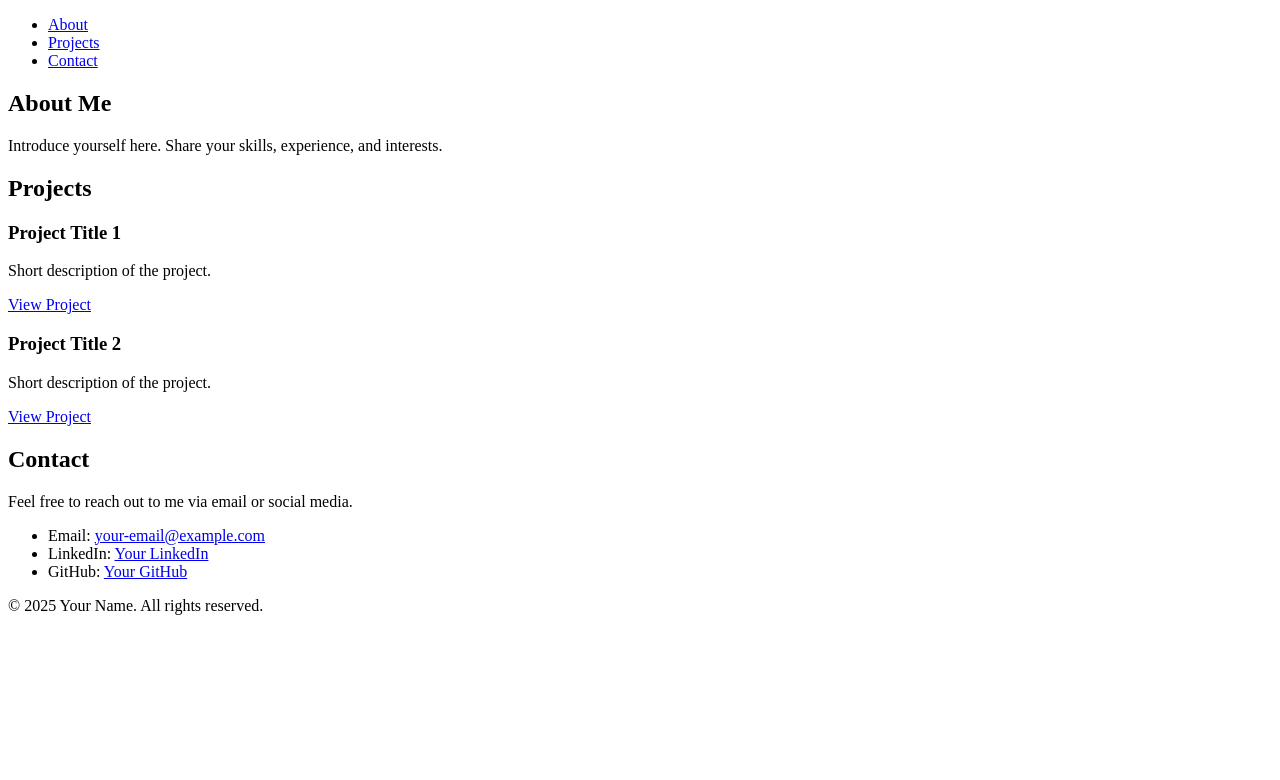
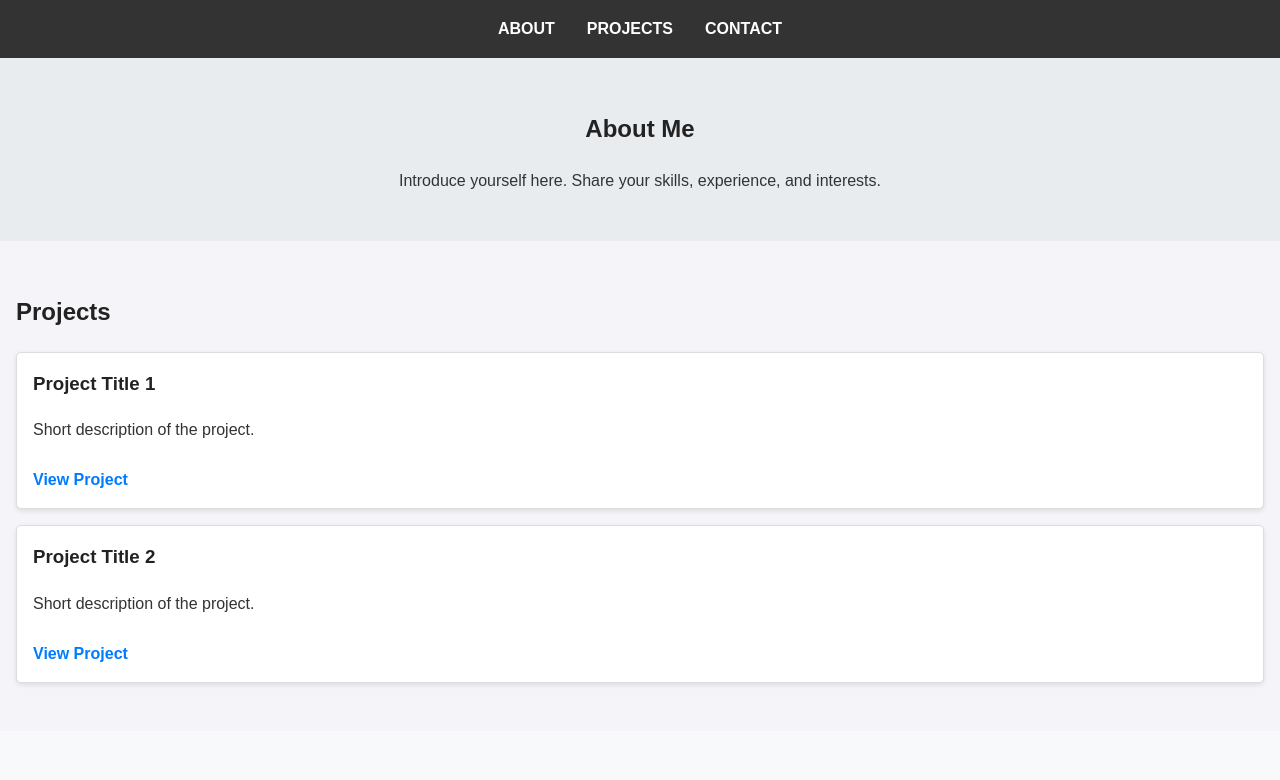
Before and after one commit to UlaWebs/UlaWebs.github.io, a plain HTML site: page index.html in a window 1280 px wide. Shown: the top 780 px of the page. Drawn offline with Linux system fonts and the light colour scheme.

Commit message:
Update index.html

```diff
--- a/index.html
+++ b/index.html
@@ -5,7 +5,7 @@
     <meta name="viewport" content="width=device-width, initial-scale=1.0">
     <meta name="description" content="Personal Portfolio">
     <title>My Portfolio</title>
-    <link rel="stylesheet" href="styles.css"> <!-- Tambahkan file CSS -->
+    <link rel="stylesheet" href="assets/css/style.css"> <!-- Tambahkan file CSS -->
 </head>
 <body>
     <header>
```
